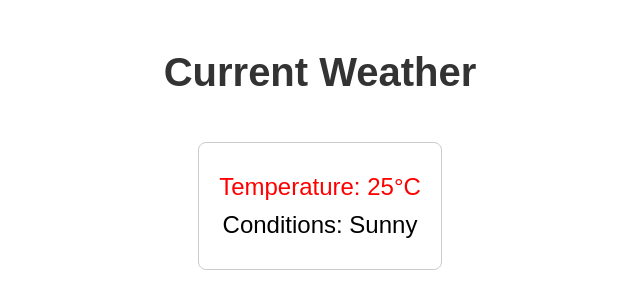
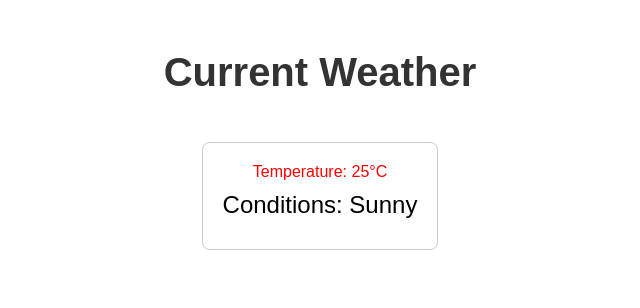
Before and after one commit to acciojob/conditional-weather-report-Rajudas575, a React app: page / in a window 1280 px wide. Shown: the top 308 px of the page, without its empty margins (320-960 px from the left). Built offline with nearby package versions, Linux system fonts and the light colour scheme.

Commit message:
Update App.js

```diff
--- a/src/components/App.js
+++ b/src/components/App.js
@@ -18,9 +18,9 @@ const App = () => {
         <div className="App">
           <h1>Current Weather</h1>
           <div className="weather-container">
-            <p><span style={{ color: getTemperatureColor(weather.temperature) }}>
+            <span style={{ color: getTemperatureColor(weather.temperature) }}>
               Temperature: {weather.temperature}°C
-            </span></p>
+            </span>
            <p><span>Conditions: {weather.conditions}</span></p>
           </div>
         </div>
```
